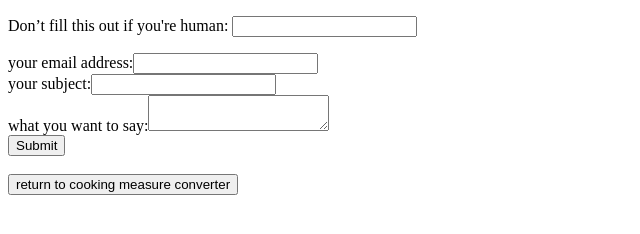
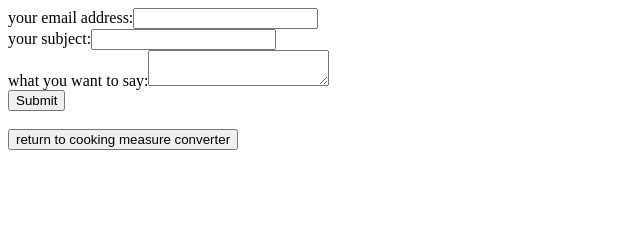
Before and after one commit to sophyphreak/cooking-measure-converter, a Gatsby site: page /contact in a window 1280 px wide. Shown: the whole page, without its empty margins (0-640 px from the left). Built offline with nearby package versions, Linux system fonts and the light colour scheme; Gatsby itself is replaced by a stand-in of ours.

Commit message:
removed honeypot and recaptcha

```diff
--- a/src/pages/contact.js
+++ b/src/pages/contact.js
@@ -5,10 +5,7 @@ import { Button, Col, Form, FormGroup, Input, Label, Row } from 'reactstrap'
 const ContactPage = () => (
   <Row className="main contactForm animated fadeIn">
   <Col xs="12" sm={{ size: 4, offset: 4 }}>
-      <Form name="contact" method="POST" data-netlify="true" netlify-honeypot="bot-field" data-netlify-recaptcha="true">
-        <p class="hidden">
-          <label>Don’t fill this out if you're human: <input name="bot-field" /></label>
-        </p>
+      <Form name="contact" method="POST" data-netlify="true">
         <FormGroup>
           <Label>your email address:</Label>
           <Input type="email" name="email" />
@@ -21,7 +18,6 @@ const ContactPage = () => (
           <Label>what you want to say:</Label>
           <Input type="textarea" name="message" />
         </FormGroup>
-        <div data-netlify-recaptcha="true"></div>
         <Button type="submit" color="primary">
           Submit
         </Button>
```
